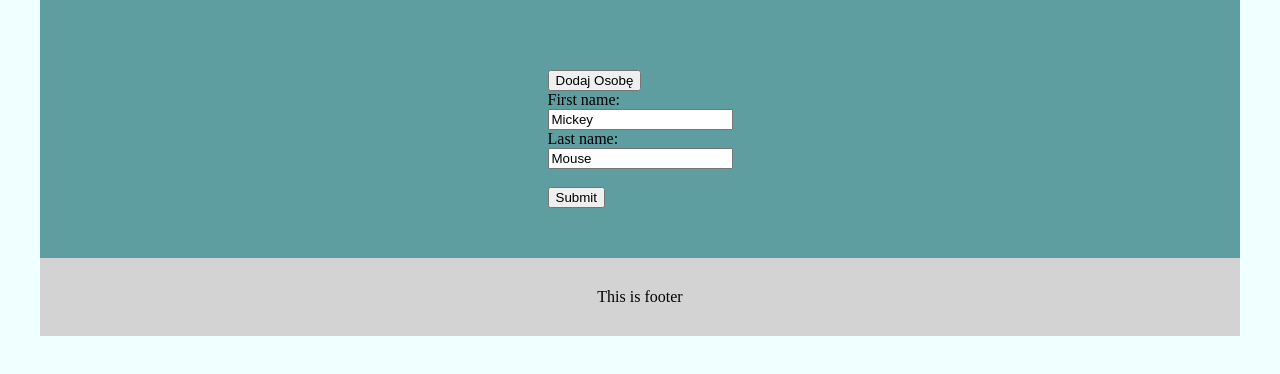
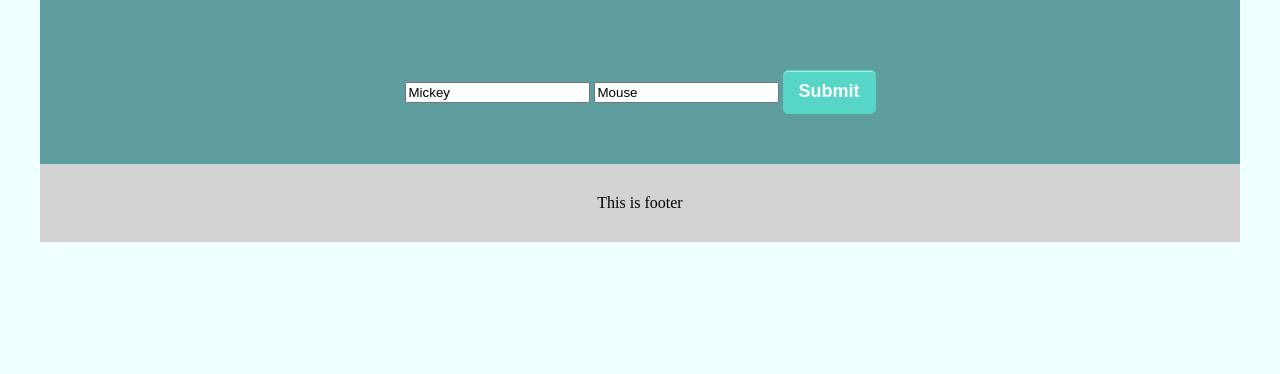
Before and after one commit to slawek0102/firstCRUD, a website: page index.html in a window 1280 px wide. Shown: the part 364-738 px from the top of the page. Drawn offline with nearby package versions, Linux system fonts and the light colour scheme.

Commit message:
Changed button

```diff
--- a/index.html
+++ b/index.html
@@ -25,15 +25,14 @@
 
         </table>
 
-        <button onclick="dodajOsobe()">Dodaj Osobę</button>
 
         <form action="http://localhost:3000/add" method="post">
-            First name:<br>
+
             <input type="text" name="imie" value="Mickey">
-            <br>
-            Last name:<br>
+
+
             <input type="text" name="nazwisko" value="Mouse">
-            <br><br>
+
             <input type="submit" value="Submit">
         </form>
     </article>
--- a/styles.scss
+++ b/styles.scss
@@ -11,7 +11,8 @@ main {
   display: flex;
   flex-direction: column;
 }
-header{
+
+header {
   margin-top: 50px;
 }
 
@@ -34,7 +35,6 @@ article {
   font-size: 16px;
   list-style: none;
   margin: 40px 0;
-  //margin-bottom: 40px;
 
   th {
     background-color: darkgray;
@@ -43,9 +43,26 @@ article {
   td {
     background-color: whitesmoke;
     text-align: center;
-    padding: 10px 30px 10px 30px;
+    //padding: 10px 30px 10px 30px;
+    padding: 10px;
+    width: 200px;
   }
 
+}
+
+form {
+  input[type = "submit"] {
+    padding: 10px 15px 11px !important;
+    font-size: 18px !important;
+    background-color: #57d6c7;
+    font-weight: bold;
+    text-shadow: 1px 1px #57D6C7;
+    color: #ffffff;
+    border-radius: 5px;
+    border: 1px solid #57D6C7;
+    cursor: pointer;
+    box-shadow: 0 1px 0 rgba(255, 255, 255, 0.5) inset;
+  }
 }
 
 footer {
```
Also changed, not shown: styles.css, 1 other file.
